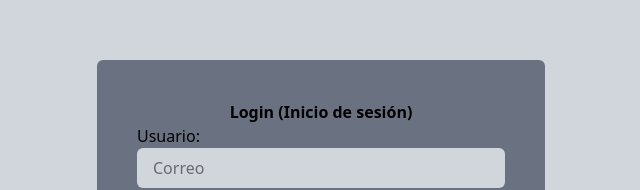
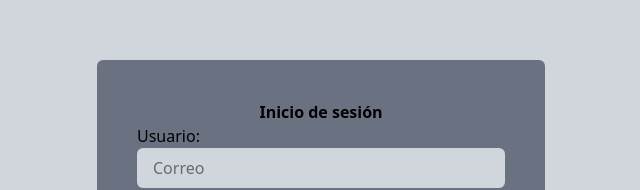
Before and after one commit to findlesscopy/AYD1_VJUN2025, a React (Vite) app in the folder frontend/: page / in a window 1280 px wide. Shown: the part 108-298 px from the top of the page, without its empty margins (319-959 px from the left). Built offline with nearby package versions, Linux system fonts and the light colour scheme.

Commit message:
feat(frontend): se cambió label del formulario

```diff
--- a/frontend/src/App.jsx
+++ b/frontend/src/App.jsx
@@ -23,7 +23,7 @@ function App() {
   return (
     <div className="flex items-center justify-center min-h-screen bg-gray-300">
       <div className="max-w-md w-full p-10 rounded-md bg-gray-500">
-        <h1 className="text-md font-bold text-center">Login (Inicio de sesión)</h1>
+        <h1 className="text-md font-bold text-center">Inicio de sesión</h1>
         <form onSubmit={handleSubmit(onSubmit)}>
           <label htmlFor="correo" className="text-text-100">Usuario:</label>
           <input
```
